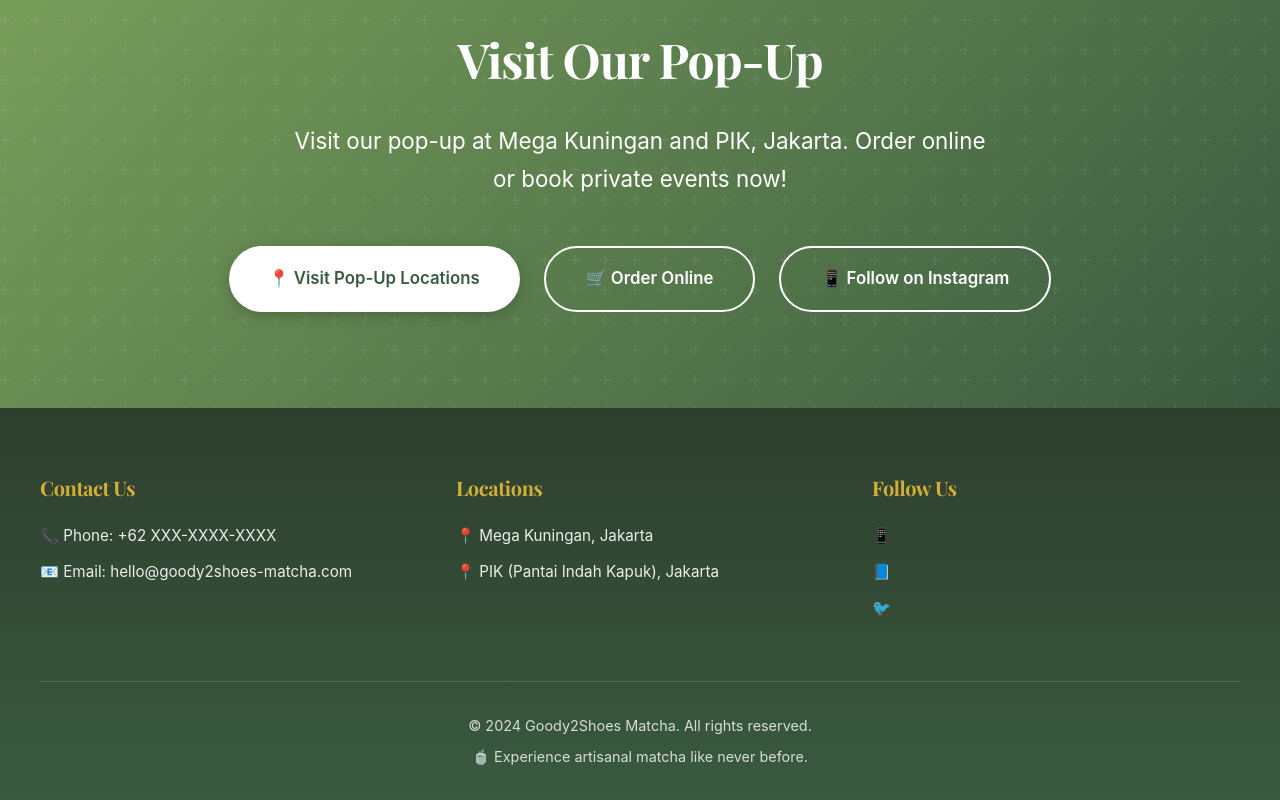
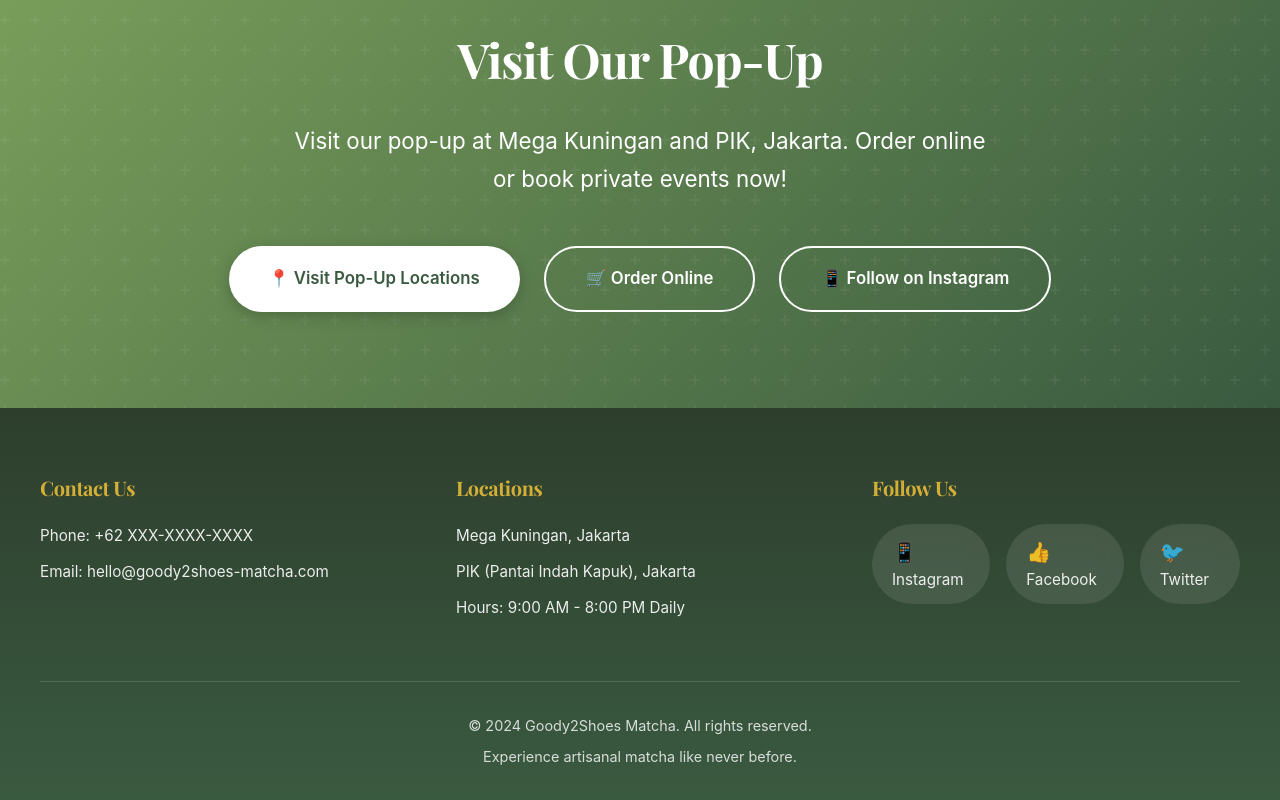
Before and after one commit to billsusanto/goody2shoes-brochure, a React (Create React App) app: page / in a window 1280 px wide. Shown: the part 3472-4272 px from the top of the page. Built offline with nearby package versions, Linux system fonts and the light colour scheme.

Commit message:
Update Footer with modern design and emojis for social media links only

```diff
--- a/src/components/Footer.jsx
+++ b/src/components/Footer.jsx
@@ -7,26 +7,36 @@
         <div className="footer-info">
           <div className="footer-section">
             <h3>Contact Us</h3>
-            <p>📞 Phone: +62 XXX-XXXX-XXXX</p>
-            <p>📧 Email: hello@goody2shoes-matcha.com</p>
+            <p>Phone: +62 XXX-XXXX-XXXX</p>
+            <p>Email: hello@goody2shoes-matcha.com</p>
           </div>
           <div className="footer-section">
             <h3>Locations</h3>
-            <p>📍 Mega Kuningan, Jakarta</p>
-            <p>📍 PIK (Pantai Indah Kapuk), Jakarta</p>
+            <p>Mega Kuningan, Jakarta</p>
+            <p>PIK (Pantai Indah Kapuk), Jakarta</p>
+            <p>Hours: 9:00 AM - 8:00 PM Daily</p>
           </div>
           <div className="footer-section">
             <h3>Follow Us</h3>
-            <div className="social-icons">
-              <a href="https://instagram.com" target="_blank" rel="noopener noreferrer">📱</a>
-              <a href="https://facebook.com" target="_blank" rel="noopener noreferrer">📘</a>
-              <a href="https://twitter.com" target="_blank" rel="noopener noreferrer">🐦</a>
+            <div className="social-links">
+              <a href="https://instagram.com/goody2shoes_stores" target="_blank" rel="noopener noreferrer" className="social-link">
+                <span className="emoji">📱</span>
+                <span>Instagram</span>
+              </a>
+              <a href="https://facebook.com" target="_blank" rel="noopener noreferrer" className="social-link">
+                <span className="emoji">👍</span>
+                <span>Facebook</span>
+              </a>
+              <a href="https://twitter.com" target="_blank" rel="noopener noreferrer" className="social-link">
+                <span className="emoji">🐦</span>
+                <span>Twitter</span>
+              </a>
             </div>
           </div>
         </div>
         <div className="footer-bottom">
           <p>&copy; 2024 Goody2Shoes Matcha. All rights reserved.</p>
-          <p>🍵 Experience artisanal matcha like never before.</p>
+          <p>Experience artisanal matcha like never before.</p>
         </div>
       </div>
     </footer>
```
